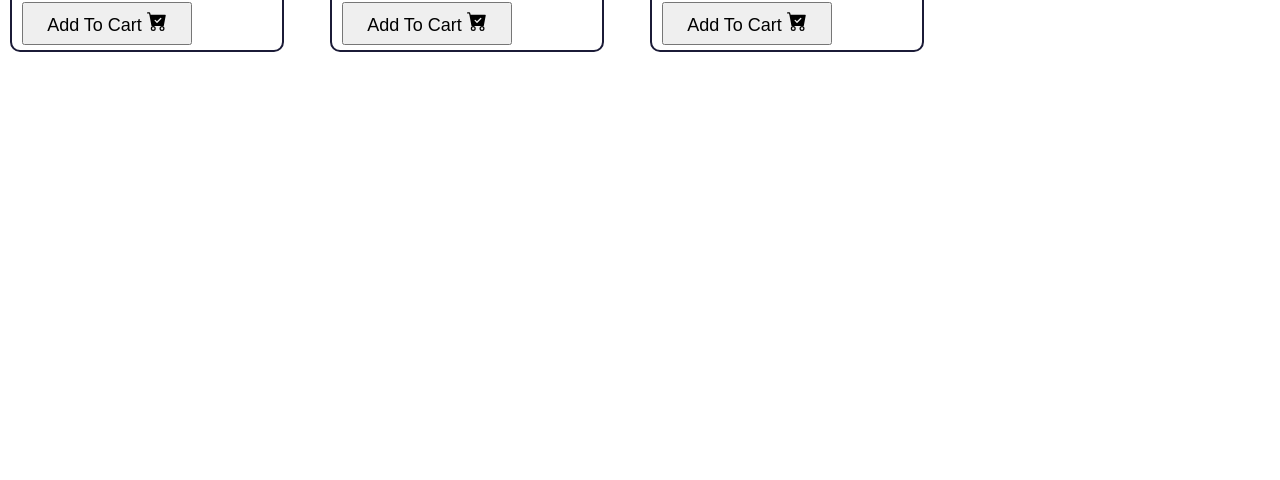
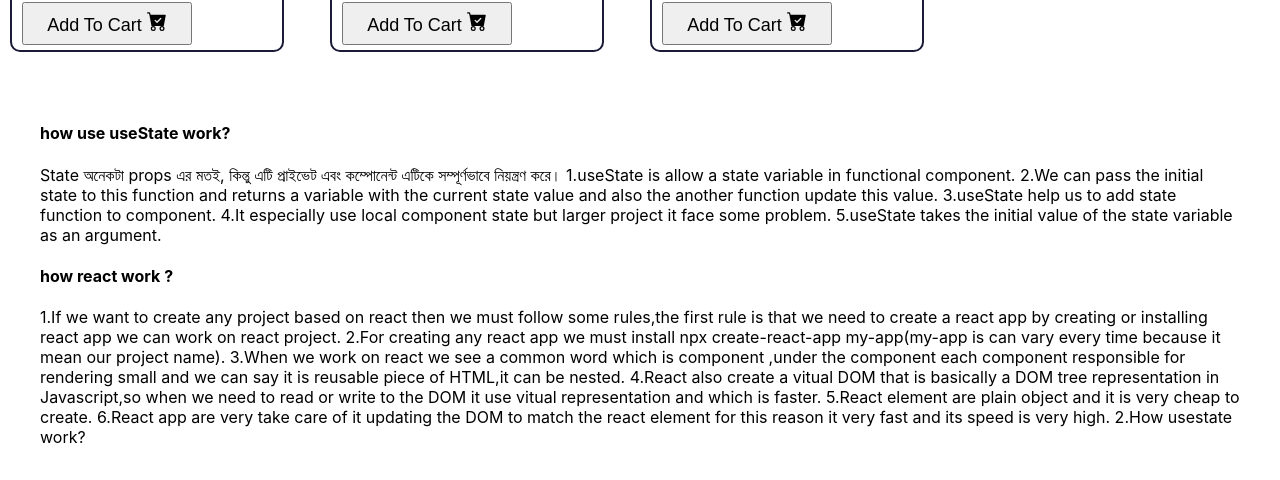
Before and after one commit to Asaduzzaman14/-lucky-one-8, a React (Create React App) app: page / in a window 1280 px wide. Shown: the part 2014-2494 px from the top of the page. Before the commit the page ends 2096 px from the top, so only its background shows below. Built offline with nearby package versions, Linux system fonts and the light colour scheme.

Commit message:
complete project

```diff
--- a/src/App.js
+++ b/src/App.js
@@ -1,4 +1,5 @@
 import Header from './component/Header/Header';
+import QusAns from './component/QusAns/QusAns';
 import Shop from './component/Shop/Shop';
 
 function App() {
@@ -6,6 +7,7 @@ function App() {
     <div >
       <Header></Header>
       <Shop></Shop>
+      <QusAns></QusAns>
 
     </div>
   );
--- a/src/component/QusAns/QusAns.css
+++ b/src/component/QusAns/QusAns.css
@@ -0,0 +1,3 @@
+.qusAns-container{
+    padding: 20px 40px;
+}
--- a/src/component/QusAns/QusAns.js
+++ b/src/component/QusAns/QusAns.js
@@ -2,21 +2,29 @@ import React from 'react';
 import './QusAns.css'
 const QusAns = () => {
     return (
-        <div>
+        <div className='qusAns-container'>
             <div>
-                <h4>how use state work?</h4>
-                <p> State অনেকটা props এর মতই, কিন্তু এটি প্রাইভেট এবং কম্পোনেন্ট এটিকে সম্পূর্ণভাবে নিয়ন্ত্রণ করে। </p>
+                <h4>how use useState work?</h4>
+                <p> State অনেকটা props এর মতই, কিন্তু এটি প্রাইভেট এবং কম্পোনেন্ট এটিকে সম্পূর্ণভাবে নিয়ন্ত্রণ করে।
+                    1.useState is allow a state variable in functional component.
+                    2.We can pass the initial state to this function and returns a variable with the current state value and also the another function update this value.
+                    3.useState help us to add state function to component.
+                    4.It especially use local component state but larger project it face some problem.
+                    5.useState takes the initial value of the state variable as an argument.
+
+                </p>
 
             </div>
             <div>
                 <h4>how react work ?</h4>
-
-            </div>
-            <div>
-                <h4>props vs State?</h4>
-                <p>  1.props are tead only <br />
-                    2. props change an
-
+                <p>
+                    1.If we want to create any project based on react then we must follow some rules,the first rule is that we need to create a react app by creating or installing react app we can work on react project.
+                    2.For creating any react app we must install npx create-react-app my-app(my-app is can vary every time because it mean our project name).
+                    3.When we work on react we see a common word which is component ,under the component each component responsible for rendering small and  we can say it is reusable piece of HTML,it can be nested.
+                    4.React also create a vitual DOM that is basically a DOM tree representation in Javascript,so when we need to read or write to the DOM it use vitual representation and which is faster.
+                    5.React element are plain object and it is very cheap to create.
+                    6.React app are very take care of it updating the DOM to match the react element for this reason it very fast and its speed is very high.
+                    2.How usestate work?
                 </p>
             </div>
 
--- a/src/component/Shop/Shop.js
+++ b/src/component/Shop/Shop.js
@@ -45,7 +45,6 @@ const Shop = () => {
         for (let randomItemm in randomItem) {
             return alert(randomItem.name);
         }
-
     }
     return (
         <div className='shop-container'>
```
